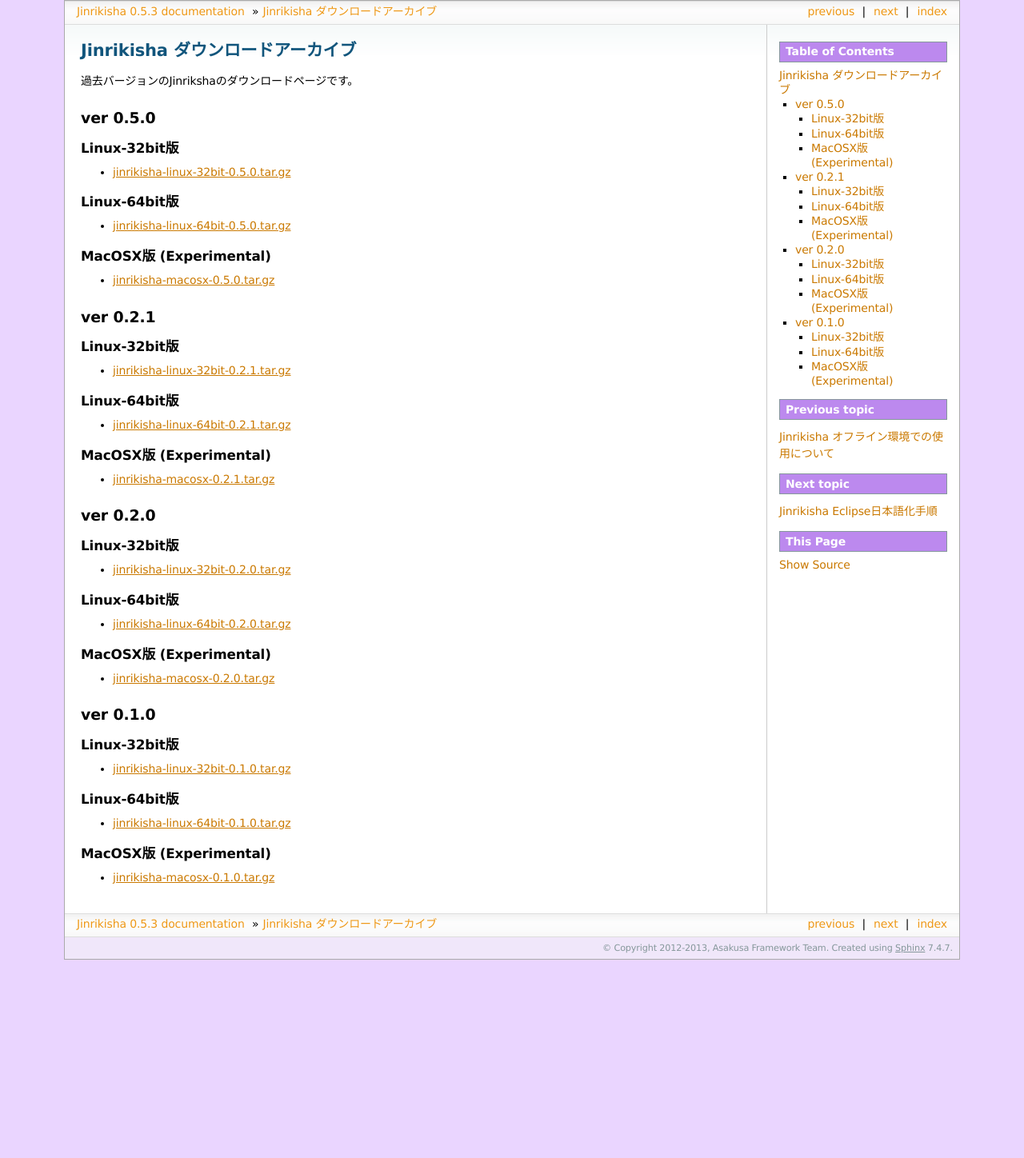
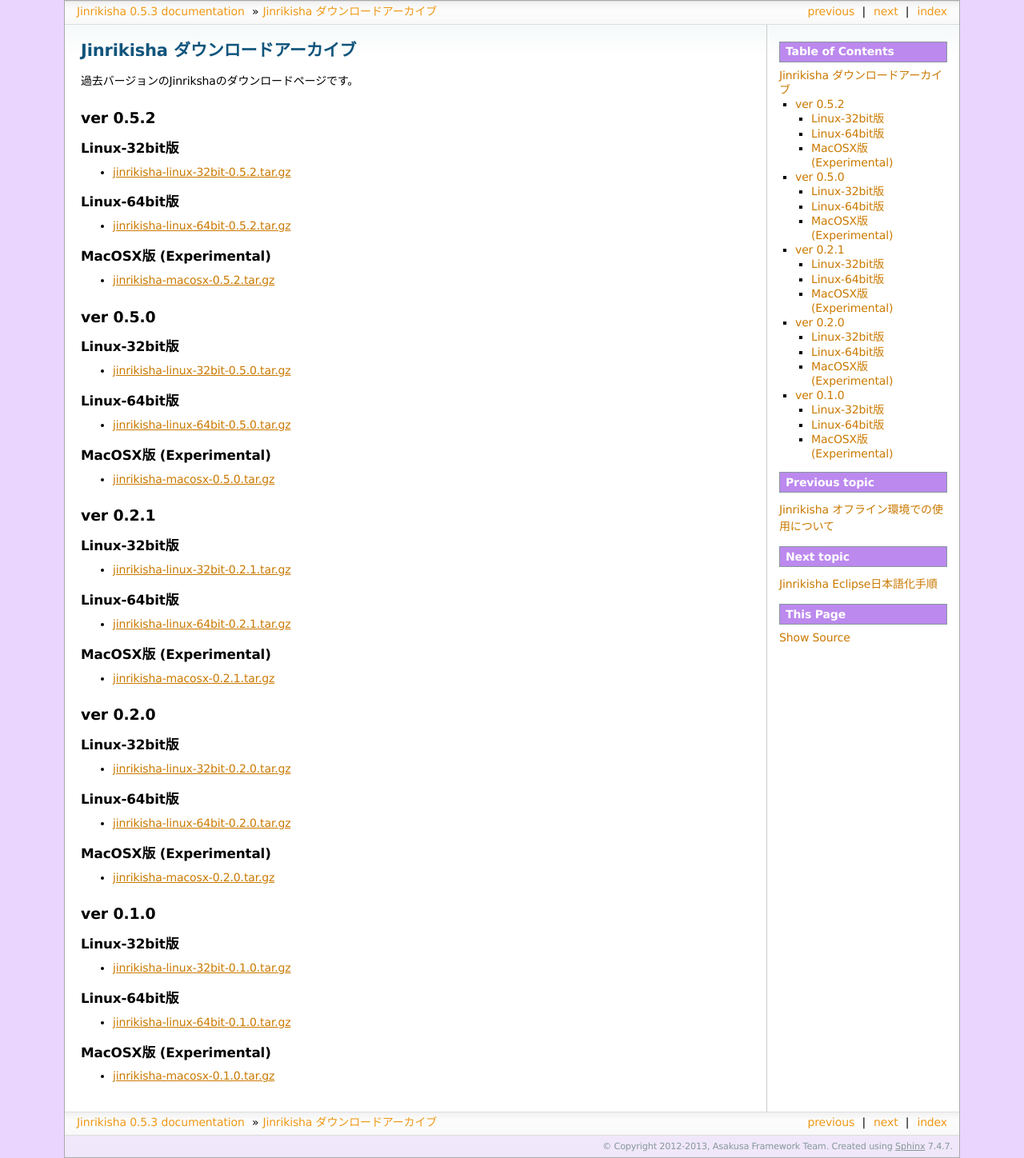
Before and after one commit to asakusafw/asakusafw-starter, a Sphinx documentation site: the page built from jinrikisha/docs/ja/source/download-archive.rst, in a window 1280 px wide. Shown: the whole page at 80% size. Built offline with Sphinx 7.4.7, drawn with Linux system fonts in a browser that asks for light colours; formulas are drawn with MathJax 3; before the commit the page ends 1200 px from its top, so only the background shows below that.

```diff
--- a/jinrikisha/docs/ja/source/download-archive.rst
+++ b/jinrikisha/docs/ja/source/download-archive.rst
@@ -2,6 +2,28 @@
 Jinrikisha ダウンロードアーカイブ
 =================================
 過去バージョンのJinrikshaのダウンロードページです。
+
+ver 0.5.2
+=========
+
+Linux-32bit版
+-------------
+* `jinrikisha-linux-32bit-0.5.2.tar.gz`_
+
+..  _`jinrikisha-linux-32bit-0.5.2.tar.gz`: http://www.asakusafw.com/download/jinrikisha/linux/jinrikisha-linux-32bit-0.5.2.tar.gz
+
+Linux-64bit版
+-------------
+* `jinrikisha-linux-64bit-0.5.2.tar.gz`_
+
+..  _`jinrikisha-linux-64bit-0.5.2.tar.gz`: http://www.asakusafw.com/download/jinrikisha/linux/jinrikisha-linux-64bit-0.5.2.tar.gz
+
+MacOSX版 (Experimental)
+-----------------------
+* `jinrikisha-macosx-0.5.2.tar.gz`_
+
+..  _`jinrikisha-macosx-0.5.2.tar.gz`: http://www.asakusafw.com/download/jinrikisha/macosx/jinrikisha-macosx-0.5.2.tar.gz
+
 
 ver 0.5.0
 =========
```
Also changed, not shown: jinrikisha/docs/ja/source/release-notes.rst (+12 -0 lines).
